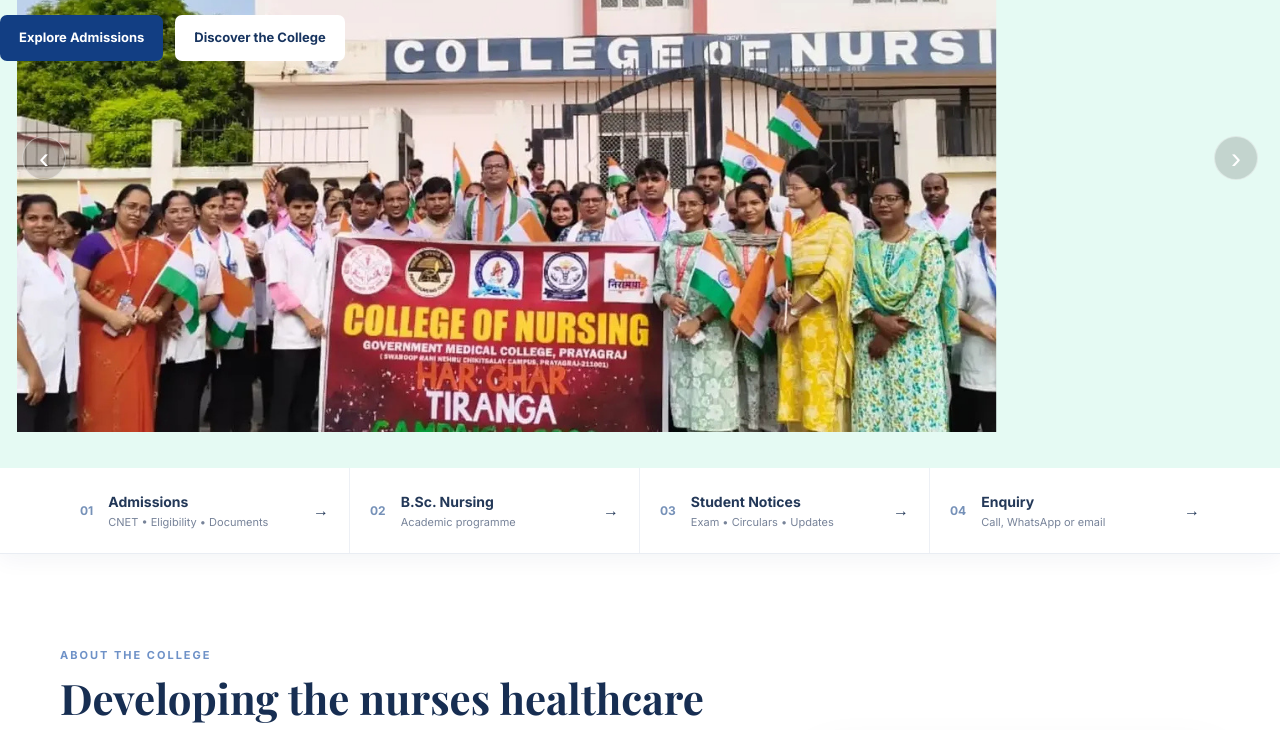
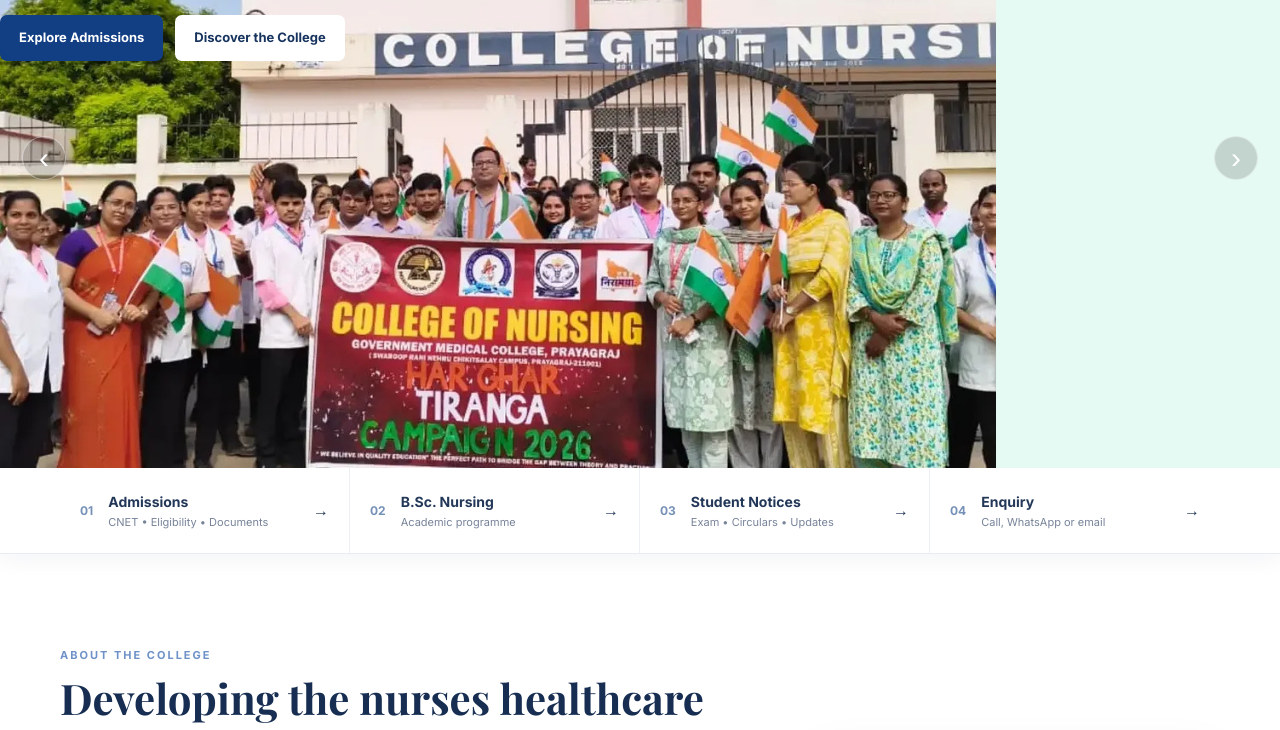
Before and after one commit to congmcprayagraj/congmc-prayagray, a plain HTML site: page index.html in a window 1280 px wide. Shown: the part 270-1000 px from the top of the page. Drawn offline with nearby package versions, Linux system fonts and the light colour scheme.

Commit message:
Update index.html

```diff
--- a/index.html
+++ b/index.html
@@ -49,7 +49,7 @@
   <main>
     <section class="hero" aria-label="College highlights">
       <div class="hero-slider">
-        <div class="slide active" style="background-image: url('college-photo-65.png')"
+        <div class="slide active" style="background-image: url('college-photo-66.png')"
 
           <div class="container hero-content"><div class="hero-copy">
             <span class="eyebrow">GOVERNMENT MEDICAL COLLEGE PRAYAGRAJ</span>
```
